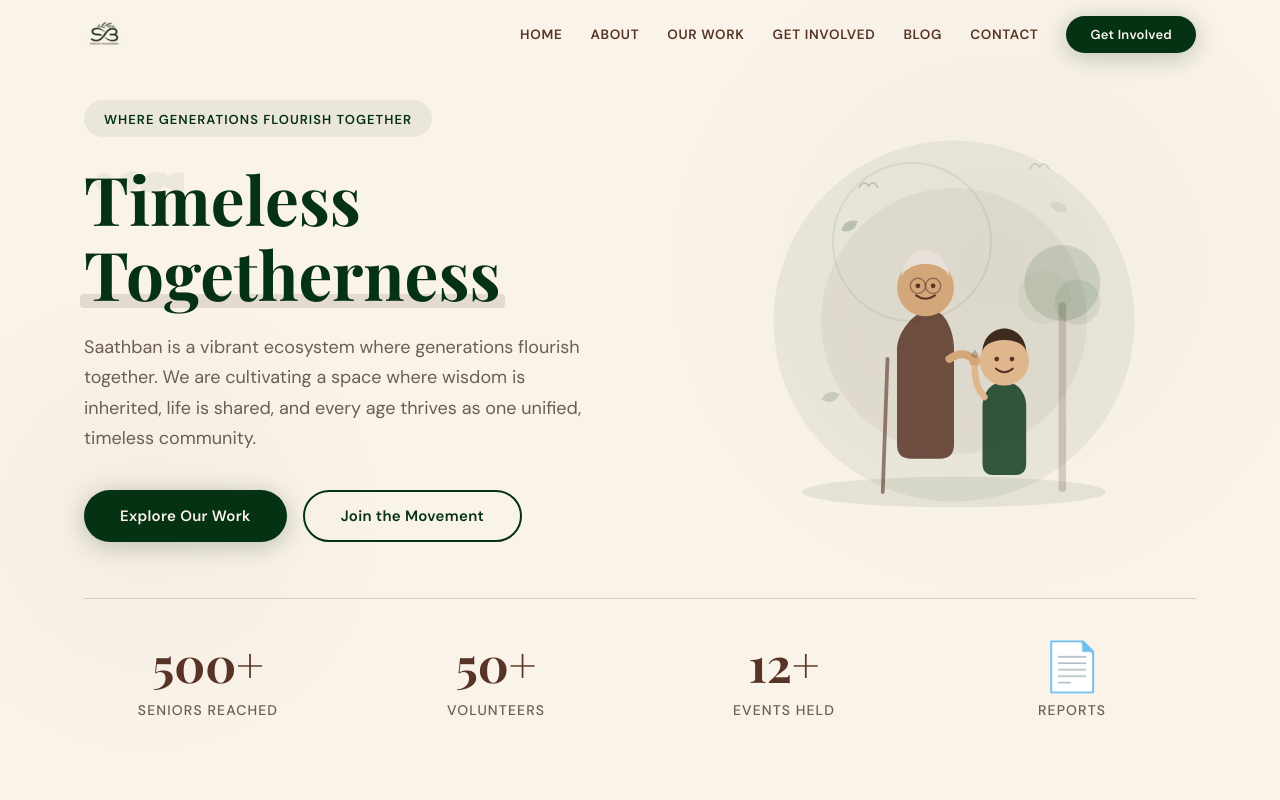
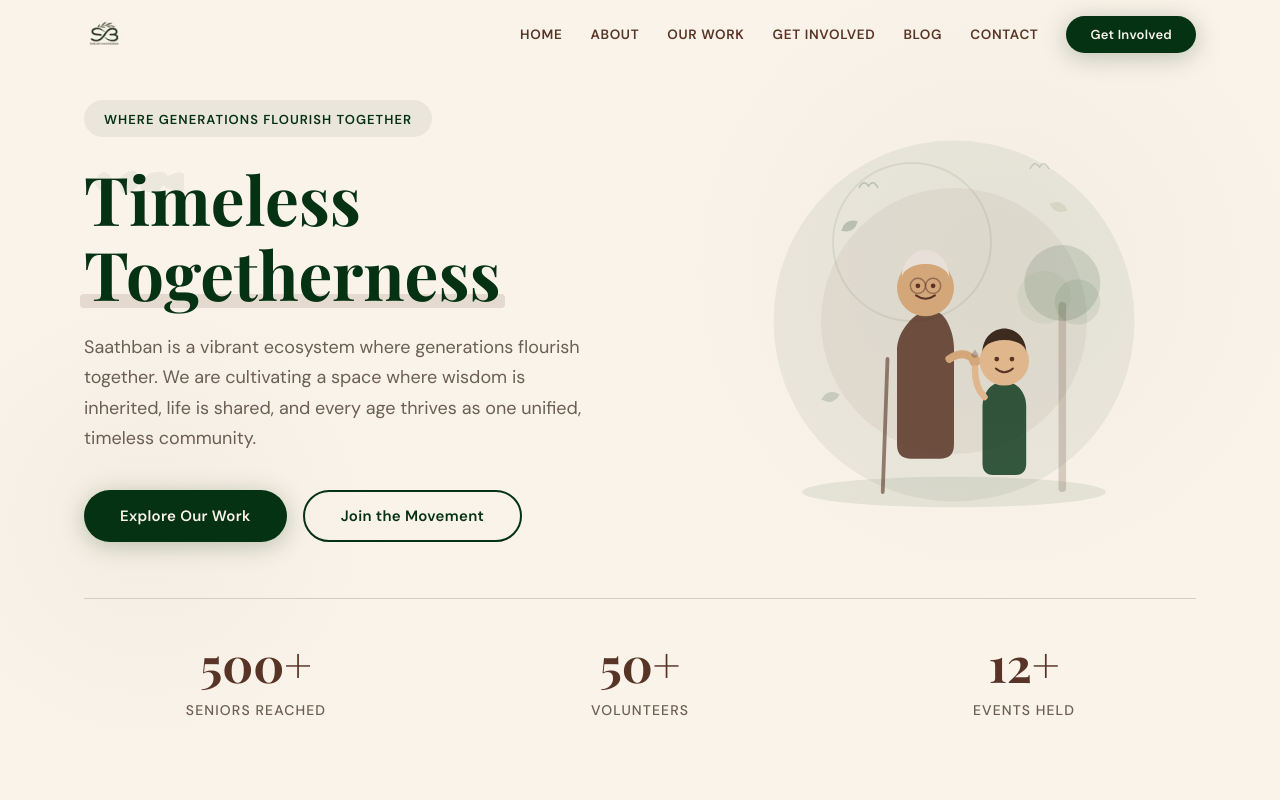
Before and after one commit to BasilDhilloo/saathban-website, a React (Vite) app: page / in a window 1280 px wide. Shown: the top 800 px of the page. Built offline with nearby package versions, Linux system fonts and the light colour scheme; a web font is replaced by a local one.

Commit message:
Update App.jsx
report number change
event clickable

```diff
--- a/src/App.jsx
+++ b/src/App.jsx
@@ -165,9 +165,9 @@ function Btn({ children, onClick, variant = "primary", style: s = {}, href }) {
 }
 
 // ─── Card ───
-function Card({ children, style: s = {}, hover = true }) {
+function Card({ children, style: s = {}, hover = true, onClick }) {
   return (
-    <div style={{ background: C.white, borderRadius: 16, padding: 32, boxShadow: "0 2px 20px rgba(6,50,20,0.06)", transition: "all 0.35s ease", ...s }}
+    <div onClick={onClick} style={{ background: C.white, borderRadius: 16, padding: 32, boxShadow: "0 2px 20px rgba(6,50,20,0.06)", transition: "all 0.35s ease", cursor: onClick ? "pointer" : "default", ...s }}
       onMouseEnter={hover ? e => { e.currentTarget.style.transform = "translateY(-4px)"; e.currentTarget.style.boxShadow = "0 8px 36px rgba(6,50,20,0.1)"; } : undefined}
       onMouseLeave={hover ? e => { e.currentTarget.style.transform = "translateY(0)"; e.currentTarget.style.boxShadow = "0 2px 20px rgba(6,50,20,0.06)"; } : undefined}
     >{children}</div>
@@ -543,7 +543,7 @@ export default function Saathban() {
             <Stat number="500+" label="Seniors Reached" delay={0.1} />
             <Stat number="50+" label="Volunteers" delay={0.2} />
             <Stat number="12+" label="Events Held" delay={0.3} />
-            <Stat number="📄" label="Reports" delay={0.4} />
+            {/* <Stat number="3" label="Reports" delay={0.4} /> //add whenever a good amount is reached*/}
           </div>
         </div>
       </section>
```
